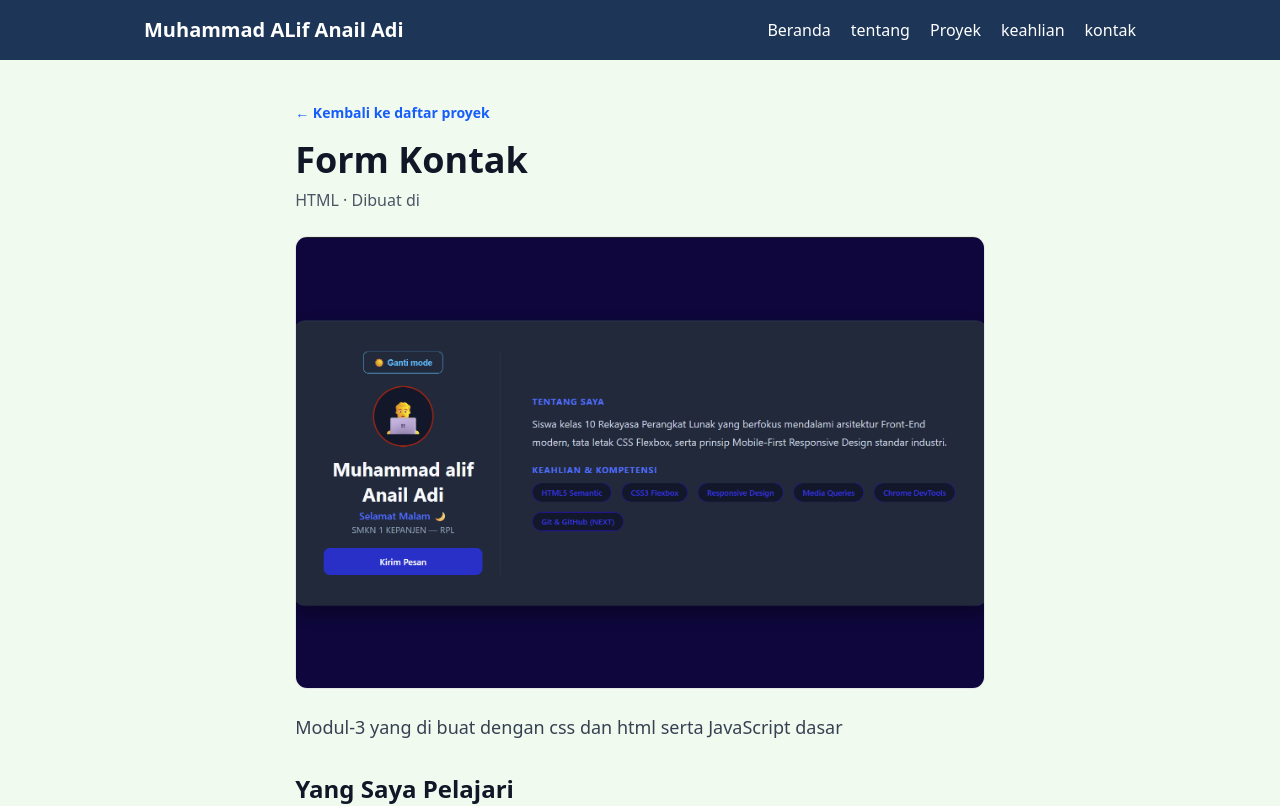
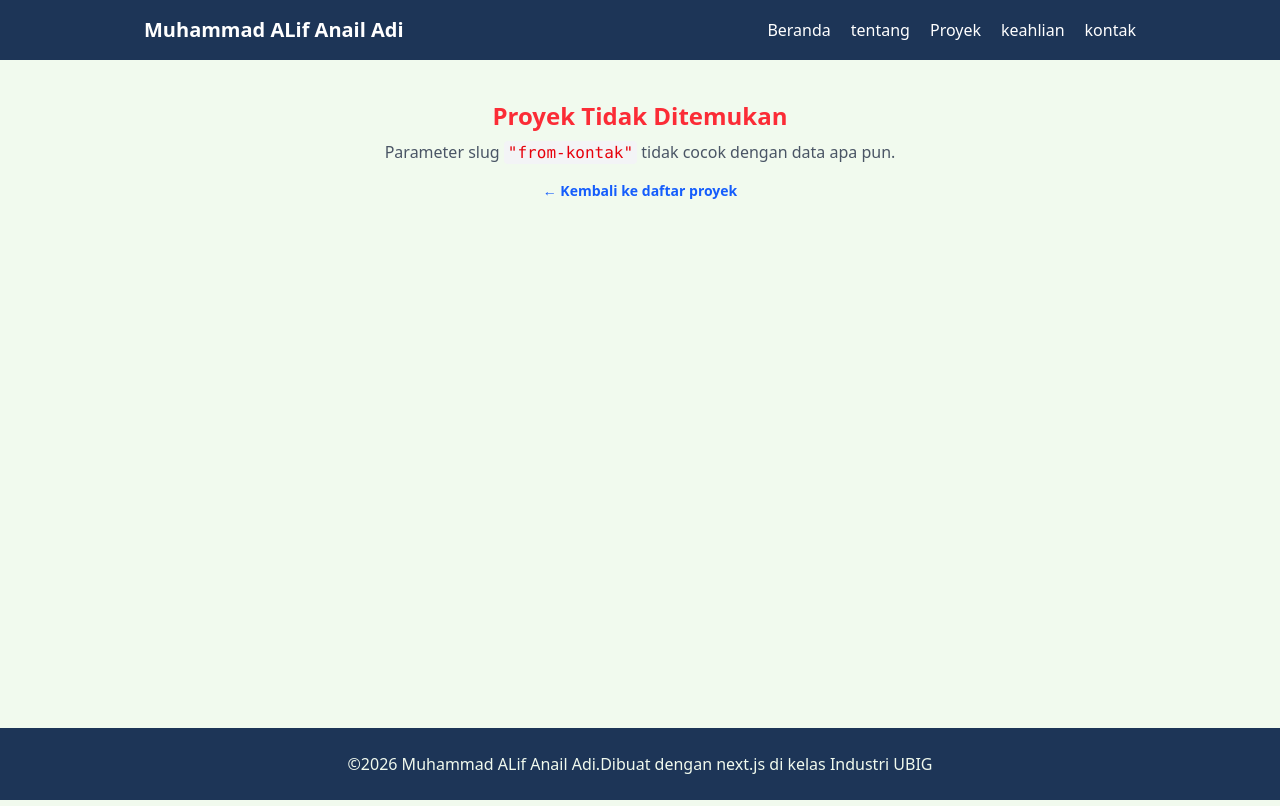
Before and after one commit to alif497/portofolio-next.js, a Next.js app: page /proyek/from-kontak in a window 1280 px wide. Shown: the top 806 px of the page. Built offline with nearby package versions, Linux system fonts and the light colour scheme.

Commit message:
menambahkan file baru ke next.js

```diff
--- a/src/app/kontak/page.js
+++ b/src/app/kontak/page.js
@@ -163,7 +163,7 @@ export default function kontak() {
                                     href="mailto:alifanailrplkanesa@gmail.com"
                                     className="mt-1.5 inline-block w-full break-all text-sm text-aksen hover:underline"
                                 >
-                                    gmail:alifanailrplkanesa@gmail.com
+                                    alifanailrplkanesa@gmail.com
                                 </a>
                             </div>
                         </div>
--- a/src/data/proyek.js
+++ b/src/data/proyek.js
@@ -1,7 +1,6 @@
-
 export const proyek = [
     {
-        slug: "halaman-profil",
+        slug: "modul-1",
         judul:"Halaman Profil Pertama",
         kategori: "HTML",
         Minggu:"minggu 01",
@@ -14,9 +13,9 @@ export const proyek = [
         ],
     },
     {
-        slug:"from-kontak",
+        slug:"modul-3",
         judul:"Form Kontak",
-        kategori:"HTML",
+        kategori:"HTML,CSS,JavaScript",
         Minggu:"minggu 03",
         gambar:"/foto/foto-2.png",
         deskripsi:"Modul-3 yang di buat dengan css dan html serta JavaScript dasar",
@@ -27,15 +26,16 @@ export const proyek = [
         ],
     },
     {
-        slug:"tabel-jadwal",
+        slug:"modul-2",
         judul:"Tabel Jadwal Belajar",
+        kategori:"HTML,CSS",
         minggu:"Minggu 02",
         gambar:"/foto/foto-3.png",
         deskripsi:"modul-2 yang di buat menggunakan HTML dan CSS dasar",
         fitur:[
             "Membuat profil lingkaran menggunakan css ",
             "mengatur text kesamping dengan css dan menggunakan code (P) di html untuk membuat paragraf",
-            "membuat icon keahlian kompetensi di bawah text peragraf",
+            "membuat icon keahlian kompetensi di bawah text paragraf",
         ],
     },
 ];
```
Also changed, not shown: src/components/kartu.jsx (deleted).
